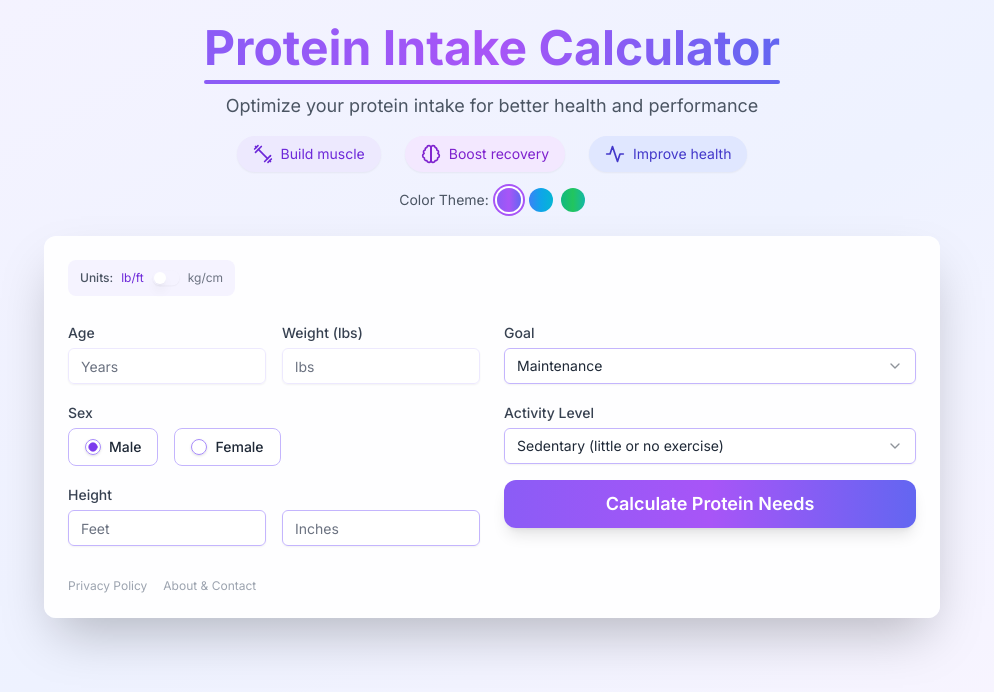
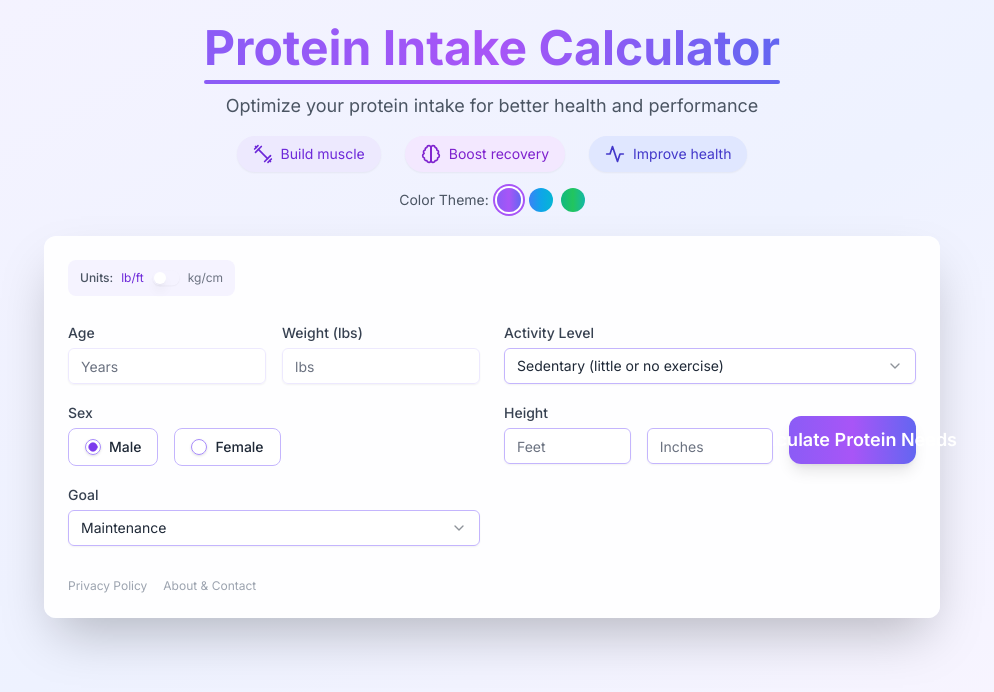
Before and after one commit to Paulsum1985/protein-calculator, a Next.js app: page / in a window 1280 px wide. Shown: the top 692 px of the page, without its empty margins (148-1142 px from the left). Built offline with nearby package versions, Linux system fonts and the light colour scheme.

Commit message:
move calculate button

```diff
--- a/src/app/page.tsx
+++ b/src/app/page.tsx
@@ -206,7 +206,9 @@ return (
             </div>
 
             <div className="grid grid-cols-1 md:grid-cols-2 gap-6">
+  {/* Left Column */}
   <div className="space-y-4">
+    {/* Age and Weight Row */}
     <div className="grid grid-cols-2 gap-4">
       <div className="group">
         <Label className="text-sm text-gray-700 group-hover:text-violet-700 transition-colors">Age</Label>
@@ -232,6 +234,7 @@ return (
       </div>
     </div>
 
+    {/* Sex Selection */}
     <div>
       <Label className="text-sm text-gray-700">Sex</Label>
       <RadioGroup
@@ -248,7 +251,45 @@ return (
       </RadioGroup>
     </div>
 
+    {/* Goal Selection */}
     <div className="group">
+      <Label className="text-sm text-gray-700 group-hover:text-violet-700 transition-colors">Goal</Label>
+      <Select value={formData.goal} onValueChange={(value) => setFormData({...formData, goal: value})}>
+        <SelectTrigger className="mt-1 bg-white/70 border-violet-300 focus:border-violet-500 focus:ring-violet-500 transition-all text-gray-800">
+          <SelectValue placeholder="Select your goal" className="text-gray-800" />
+        </SelectTrigger>
+        <SelectContent className="bg-white border-violet-200 text-gray-800">
+          <SelectItem value="fat-loss" className="text-gray-800 hover:bg-violet-50">Fat Loss</SelectItem>
+          <SelectItem value="maintenance" className="text-gray-800 hover:bg-violet-50">Maintenance</SelectItem>
+          <SelectItem value="muscle-gain" className="text-gray-800 hover:bg-violet-50">Muscle Gain</SelectItem>
+        </SelectContent>
+      </Select>
+    </div>
+  </div>
+
+  {/* Right Column */}
+  <div className="space-y-4">
+    {/* Activity Level */}
+    <div className="group">
+      <Label className="text-sm text-gray-700 group-hover:text-violet-700 transition-colors">Activity Level</Label>
+      <Select value={formData.activityLevel} onValueChange={(value) => setFormData({...formData, activityLevel: value})}>
+        <SelectTrigger className="mt-1 bg-white/70 border-violet-300 focus:border-violet-500 focus:ring-violet-500 transition-all text-gray-800">
+          <SelectValue placeholder="Select activity level" className="text-gray-800" />
+        </SelectTrigger>
+        <SelectContent className="bg-white border-violet-200 text-gray-800">
+          <SelectItem value="sedentary" className="text-gray-800 hover:bg-violet-50">Sedentary (little or no exercise)</SelectItem>
+          <SelectItem value="light" className="text-gray-800 hover:bg-violet-50">Light (1-3 times/week)</SelectItem>
+          <SelectItem value="moderate" className="text-gray-800 hover:bg-violet-50">Moderate (3-5 times/week)</SelectItem>
+          <SelectItem value="active" className="text-gray-800 hover:bg-violet-50">Active (daily exercise)</SelectItem>
+          <SelectItem value="very-active" className="text-gray-800 hover:bg-violet-50">Very Active (6-7 times/week)</SelectItem>
+          <SelectItem value="athlete" className="text-gray-800 hover:bg-violet-50">Professional Athlete</SelectItem>
+        </SelectContent>
+      </Select>
+    </div>
+
+    {/* Height and Calculate Button Row */}
+    <div className="grid grid-cols-3 gap-4">
+      <div className="col-span-2">
         <Label className="text-sm text-gray-700 group-hover:text-violet-700 transition-colors">Height</Label>
         {formData.units === 'imperial' ? (
           <div className="grid grid-cols-2 gap-4 mt-1">
@@ -277,48 +318,15 @@ return (
           />
         )}
       </div>
-              </div>
-
-              <div className="space-y-4">
-                <div className="group">
-                  <Label className="text-sm text-gray-700 group-hover:text-violet-700 transition-colors">Goal</Label>
-                  <Select value={formData.goal} onValueChange={(value) => setFormData({...formData, goal: value})}>
-  <SelectTrigger className="mt-1 bg-white/70 border-violet-300 focus:border-violet-500 focus:ring-violet-500 transition-all text-gray-800">
-    <SelectValue placeholder="Select your goal" className="text-gray-800" />
-  </SelectTrigger>
-  <SelectContent className="bg-white border-violet-200 text-gray-800">
-    <SelectItem value="fat-loss" className="text-gray-800 hover:bg-violet-50">Fat Loss</SelectItem>
-    <SelectItem value="maintenance" className="text-gray-800 hover:bg-violet-50">Maintenance</SelectItem>
-    <SelectItem value="muscle-gain" className="text-gray-800 hover:bg-violet-50">Muscle Gain</SelectItem>
-  </SelectContent>
-</Select>
-
-
-                </div>
-
-                <div className="group">
-                  <Label className="text-sm text-gray-700 group-hover:text-violet-700 transition-colors">Activity Level</Label>
-                  <Select value={formData.activityLevel} onValueChange={(value) => setFormData({...formData, activityLevel: value})}>
-  <SelectTrigger className="mt-1 bg-white/70 border-violet-300 focus:border-violet-500 focus:ring-violet-500 transition-all text-gray-800">
-    <SelectValue placeholder="Select activity level" className="text-gray-800" />
-  </SelectTrigger>
-  <SelectContent className="bg-white border-violet-200 text-gray-800">
-    <SelectItem value="sedentary" className="text-gray-800 hover:bg-violet-50">Sedentary (little or no exercise)</SelectItem>
-    <SelectItem value="light" className="text-gray-800 hover:bg-violet-50">Light (1-3 times/week)</SelectItem>
-    <SelectItem value="moderate" className="text-gray-800 hover:bg-violet-50">Moderate (3-5 times/week)</SelectItem>
-    <SelectItem value="active" className="text-gray-800 hover:bg-violet-50">Active (daily exercise)</SelectItem>
-    <SelectItem value="very-active" className="text-gray-800 hover:bg-violet-50">Very Active (6-7 times/week)</SelectItem>
-    <SelectItem value="athlete" className="text-gray-800 hover:bg-violet-50">Professional Athlete</SelectItem>
-  </SelectContent>
-</Select>
-                </div>
-
+      <div className="flex items-end">
         <Button
           onClick={calculateProtein}
           className={"w-full bg-gradient-to-r " + themes[currentTheme].button + " text-white py-6 rounded-xl text-lg font-semibold shadow-lg hover:shadow-xl transition-all duration-300 hover:scale-[1.02]"}
         >
           Calculate Protein Needs
         </Button>
+      </div>
+    </div>
   </div>
 </div>
 
```
Lines whose indentation alone changed are shown as unchanged.
